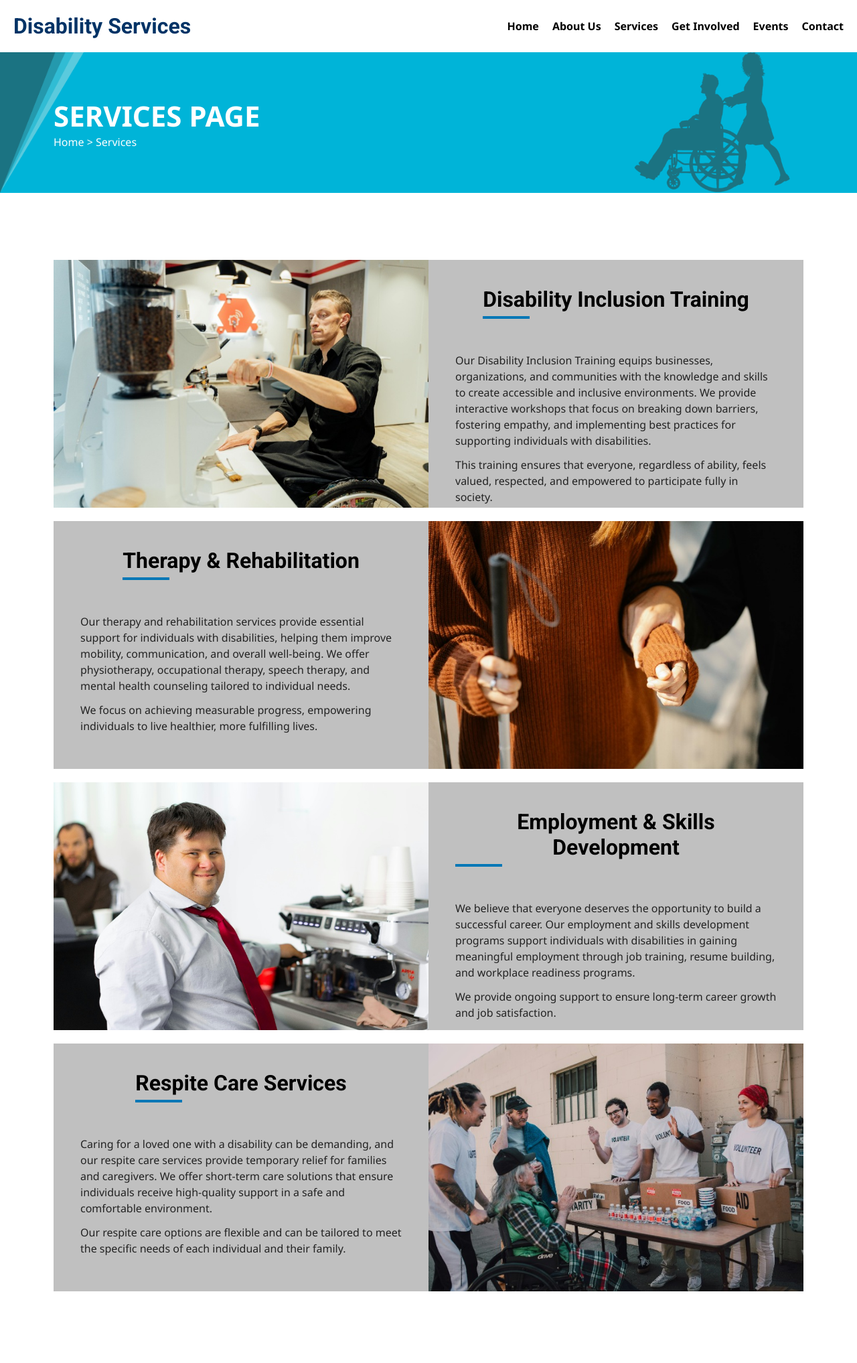
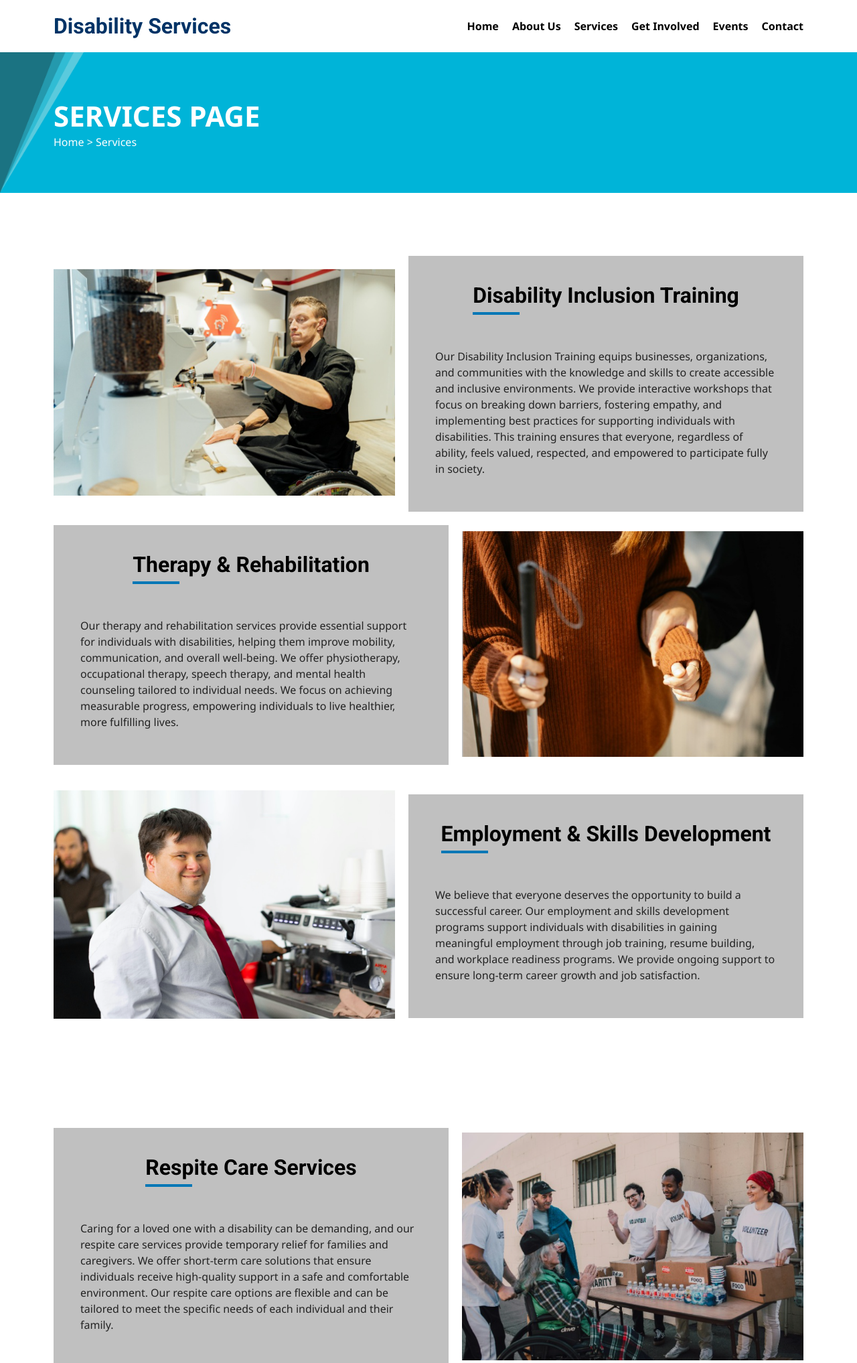
Before and after one commit to nischal2005-gif/disability-backend, a Django app: page /services/ in a window 1280 px wide. Shown: the top 2035 px of the page at 67% size. Run offline with Django 5.2, Linux system fonts and the light colour scheme; data comes from the database, SQL or seed files in the repository; both versions use the stored data as it was after the commit; parts of the project's set-up code (start-up, migrations or seed data) failed here and were passed over.

Commit message:
modifications in file

```diff
--- a/contactapp/admin.py
+++ b/contactapp/admin.py
@@ -1,6 +1,7 @@
 # contactapp/admin.py
 
 from django.contrib import admin
-from .models import Event
+from .models import *
 
 admin.site.register(Event)
+admin.site.register(Service)
--- a/contactapp/templates/services.html
+++ b/contactapp/templates/services.html
@@ -1,146 +1,103 @@
+{% comment %}
 {% load static %}
 
 <!DOCTYPE html>
 <html lang="en">
 <head>
-    <meta charset="UTF-8">
-    <meta name="viewport" content="width=device-width, initial-scale=1.0">
-    <link rel="icon" href="{% static 'images/favicon-32x32.png' %}" sizes="32x32" type="image/png">
-    <link rel="icon" href="{% static 'images/favicon-16x16.png' %}" sizes="16x16" type="image/png">
-    <title>Disability Services Australia - Our Services</title>
-    <link rel="stylesheet" href="{% static 'css/index.css' %}">
-    <link rel="stylesheet" href="{% static 'css/services.css' %}">
+    <meta charset="UTF-8" />
+    <meta name="viewport" content="width=device-width, initial-scale=1" />
+    <title>Disability Services - Our Services</title>
+    <link rel="stylesheet" href="{% static 'css/index.css' %}" />
+    <link rel="stylesheet" href="{% static 'css/services.css' %}" />
 </head>
 <body>
-    <div class="overlay"></div>
 
-    <!-- Header Section -->
-    <header class="header">
+    <!-- Header -->
+    <header class="site-header">
+        <div class="container">
+            <!-- Flex container for logo and nav -->
+            <div class="header-top" style="display: flex; justify-content: space-between; align-items: center;">
                 <div class="logo">
                 <a href="/">
                   <h1>Disability Services</h1>
                 </a>
             </div>
-        <nav>
-            <div class="hamburger" id="hamburger">
-                <div class="hamburger-wrapper">
-                    <div></div>
-                    <div></div>
-                </div>
-            </div>
-            <ul id="navLinks">
+                <nav class="main-nav">
+                    <ul style="display: flex; gap: 20px; list-style: none; margin: 0; padding: 0;">
                         <li><a href="{% url 'home' %}">Home</a></li>
                         <li><a href="{% url 'aboutus' %}">About Us</a></li>
                         <li><a href="{% url 'services' %}">Services</a></li>
                         <li><a href="{% url 'getinvolved' %}">Get Involved</a></li>
                         <li><a href="{% url 'events' %}">Events</a></li>
                         <li><a href="{% url 'contact' %}">Contact</a></li>
+                    </ul>
                 </nav>
+            </div>
+        </div>
     </header>
 
-    <!-- Page Navigation Section -->
+    <!-- Page Banner -->
     <section class="page-navigation">
-        <img src="{% static 'images/reactangle-design2.png' %}" class="page-navigation-bg" alt="">
+        <img src="{% static 'images/reactangle-design2.png' %}" class="page-navigation-bg" alt="Background design" />
         <div class="container">
             <div class="page-navigation-content">
                 <p class="page-name">Services Page</p>
-                <p class="page-link"><a href="/">Home</a> > Services</p>
-            </div>
-            <img class="wheelchair" src="{% static 'images/wheelchair-nurse2.png' %}" alt="Nurse">
-        </div>
-    </section>
-
-    <section class="service1">
-        <div class="container">
-            <div class="service1-wrapper">
-                <div class="service1-img">
-                    <img src="{% static 'images/making-coffee.jpeg' %}" alt="Disability Inclusion Training">
-                </div>
-                <div class="service1-content">
-                    <div class="section-title">
-                        <h2>Disability Inclusion Training</h2>
-                    </div>
-                    <p>Our Disability Inclusion Training equips businesses, organizations, and communities with
-                        the knowledge and skills to create accessible and inclusive environments. We provide
-                        interactive workshops that focus on breaking down barriers, fostering empathy, and
-                        implementing best practices for supporting individuals with disabilities.</p>
-                    <p>This training ensures that everyone, regardless of ability, feels valued, respected, and empowered to participate fully in society.</p>
-                </div>
+                <p class="page-link"><a href="/">Home</a> &gt; Services</p>
             </div>
         </div>
     </section>
 
-    <section class="service1 service2">
+    <!-- Dynamic Services Loop -->
+    {% for service in services %}
+    <section class="service1 {% cycle 'service2' 'service3' 'service4' '' %}">
         <div class="container">
-            <div class="service1-wrapper">
-                <div class="service1-content">
+            <div class="service1-wrapper" style="display: flex; align-items: center; gap: 20px;">
+                {% if forloop.counter0|divisibleby:2 %}
+                <div class="service1-img" style="flex: 1;">
+                    <img src="{{ service.image.url }}" alt="{{ service.title }}" style="width: 100%; height: auto;" />
+                </div>
+                {% endif %}
+
+                <div class="service1-content" style="flex: 1;">
                     <div class="section-title">
-                        <h2>Therapy & Rehabilitation</h2>
+                        <h2>{{ service.title }}</h2>
                     </div>
-                    <p>Our therapy and rehabilitation services provide essential support for individuals with disabilities, helping them improve mobility, communication, and overall well-being. We offer physiotherapy, occupational therapy, speech therapy, and mental health counseling tailored to individual needs.</p>
-                    <p>We focus on achieving measurable progress, empowering individuals to live healthier, more fulfilling lives.</p>
+                    <p>{{ service.description }}</p>
                 </div>
-                <div class="service1-img">
-                    <img src="{% static 'images/support.jpeg' %}" loading="lazy" alt="Therapy & Rehabilitation Image">
+
+                {% if not forloop.counter0|divisibleby:2 %}
+                <div class="service1-img" style="flex: 1;">
+                    <img src="{{ service.image.url }}" alt="{{ service.title }}" style="width: 100%; height: auto;" />
                 </div>
+                {% endif %}
             </div>
         </div>
     </section>
+    {% endfor %}
 
-    <section class="service1 service3">
+    <!-- Footer -->
+    <footer class="site-footer" style="background-color: #f5f5f5; padding: 40px 0;">
         <div class="container">
-            <div class="service1-wrapper">
-                <div class="service1-img">
-                    <img src="{% static 'images/making-coffee2.jpeg' %}" loading="lazy" alt="Employment & Skills Development Image">
-                </div>
-                <div class="service1-content">
-                    <div class="section-title">
-                        <h2>Employment & Skills Development</h2>
-                    </div>
-                    <p>We believe that everyone deserves the opportunity to build a successful career. Our employment and skills development programs support individuals with disabilities in gaining meaningful employment through job training, resume building, and workplace readiness programs.</p>
-                    <p>We provide ongoing support to ensure long-term career growth and job satisfaction.</p>
-                </div>
-            </div>
-        </div>
-    </section>
-
-    <section class="service1 service4">
-        <div class="container">
-            <div class="service1-wrapper">
-                <div class="service1-content">
-                    <div class="section-title">
-                        <h2>Respite Care Services</h2>
-                    </div>
-                    <p>Caring for a loved one with a disability can be demanding, and our respite care services provide temporary relief for families and caregivers. We offer short-term care solutions that ensure individuals receive high-quality support in a safe and comfortable environment.</p>
-                    <p> Our respite care options are flexible and can be tailored to meet the specific needs of each individual and their family.</p>
-                </div>
-                <div class="service1-img">
-                    <img src="{% static 'images/volunteer-group.jpeg' %}" loading="lazy" alt="Respite Care Services Images">
-                </div>
-            </div>
-        </div>
-    </section>
-
-    <!-- Footer Section -->
-    <footer>
-        <div class="container">
-            <div class="footer-wrapper">
-                <ul>
-                    <li>About Us</li>
+            <div class="footer-wrapper" style="display: flex; flex-wrap: wrap; gap: 40px; justify-content: space-between;">
+                <ul style="list-style: none; padding: 0; max-width: 300px;">
+                    <li><strong>About Us</strong></li>
                     <li>Our mission is to create an inclusive and compassionate community that promotes equality and independence for all Australians with disabilities.</li>
                 </ul>
-                <ul>
-                    <li>Quick Links</li>
-                    <li><a href="/"><span><img height="10px" src="{% static 'images/arrow.png' %}" alt=""></span> Home</a></li>
-                    <li><a href="/events/"><span><img height="10px" src="{% static 'images/arrow.png' %}" alt=""></span> Events</a></li>
-                    <li><a href="/getinvolved/"><span><img height="10px" src="{% static 'images/arrow.png' %}" alt=""></span> Get Involved</a></li>
-                    <li><a href="/contact/"><span><img height="10px" src="{% static 'images/arrow.png' %}" alt=""></span> Contact</a></li>
+
+                <ul style="list-style: none; padding: 0;">
+                    <li><strong>Quick Links</strong></li>
+                    <li><a href="/"><img height="10" src="{% static 'images/arrow.png' %}" alt="" /> Home</a></li>
+                    <li><a href="/events/"><img height="10" src="{% static 'images/arrow.png' %}" alt="" /> Events</a></li>
+                    <li><a href="/getinvolved/"><img height="10" src="{% static 'images/arrow.png' %}" alt="" /> Get Involved</a></li>
+                    <li><a href="/contact/"><img height="10" src="{% static 'images/arrow.png' %}" alt="" /> Contact</a></li>
                 </ul>
-                <ul>
-                    <li>Legal Links</li>
-                    <li><a href="#"><span><img height="10px" src="{% static 'images/arrow.png' %}" alt=""></span> Agreements</a></li>
-                    <li><a href="#"><span><img height="10px" src="{% static 'images/arrow.png' %}" alt=""></span> Privacy Policy</a></li>
+
+                <ul style="list-style: none; padding: 0;">
+                    <li><strong>Legal Links</strong></li>
+                    <li><a href="#"><img height="10" src="{% static 'images/arrow.png' %}" alt="" /> Agreements</a></li>
+                    <li><a href="#"><img height="10" src="{% static 'images/arrow.png' %}" alt="" /> Privacy Policy</a></li>
                 </ul>
+
                 <div class="footer-contact">
                     <div>
                         <p class="footer-contact-title">Contact Us</p>
@@ -163,10 +120,143 @@
                         <a href="#"><img src="{% static 'images/twitter.png' %}" alt=""></a>
                     </div>
                 </div>
-                <p class="footer-bottom-text">
-                    All rights Reserved ©Savileaf
+            </div>
+
+            <p class="footer-bottom-text" style="text-align: center; margin-top: 30px;">
+                &copy; 2025 Disability Services. All rights reserved.
             </p>
         </div>
+    </footer>
+
+    <script src="{% static 'js/index.js' %}"></script>
+</body>
+</html> {% endcomment %}
+{% load static %}
+{% load cache %}  {# Add this to enable caching #}
+
+<!DOCTYPE html>
+<html lang="en">
+<head>
+    <meta charset="UTF-8" />
+    <meta name="viewport" content="width=device-width, initial-scale=1" />
+    <title>Disability Services - Our Services</title>
+    <link rel="stylesheet" href="{% static 'css/index.css' %}" />
+    <link rel="stylesheet" href="{% static 'css/services.css' %}" />
+</head>
+<body>
+
+    <!-- Header -->
+    <header class="site-header">
+        <div class="container">
+            <div class="header-top" style="display: flex; justify-content: space-between; align-items: center;">
+                <div class="logo">
+                    <a href="/"><h1>Disability Services</h1></a>
+                </div>
+                <nav class="main-nav">
+                    <ul style="display: flex; gap: 20px; list-style: none; margin: 0; padding: 0;">
+                        <li><a href="{% url 'home' %}">Home</a></li>
+                        <li><a href="{% url 'aboutus' %}">About Us</a></li>
+                        <li><a href="{% url 'services' %}">Services</a></li>
+                        <li><a href="{% url 'getinvolved' %}">Get Involved</a></li>
+                        <li><a href="{% url 'events' %}">Events</a></li>
+                        <li><a href="{% url 'contact' %}">Contact</a></li>
+                    </ul>
+                </nav>
+            </div>
+        </div>
+    </header>
+
+    <!-- Page Banner -->
+    <section class="page-navigation">
+        <img src="{% static 'images/reactangle-design2.png' %}" class="page-navigation-bg" alt="Background design" />
+        <div class="container">
+            <div class="page-navigation-content">
+                <p class="page-name">Services Page</p>
+                <p class="page-link"><a href="/">Home</a> &gt; Services</p>
+            </div>
+        </div>
+    </section>
+
+    <!-- Dynamic Services Loop with Caching -->
+    {% for service in services %}
+        {% cache 900 service_block service.id %}
+        <section class="service1 {% cycle 'service2' 'service3' 'service4' '' %}">
+            <div class="container">
+                <div class="service1-wrapper" style="display: flex; align-items: center; gap: 20px;">
+                    {% if forloop.counter0|divisibleby:2 %}
+                    <div class="service1-img" style="flex: 1;">
+                        <img src="{{ service.image.url }}" alt="{{ service.title }}" style="width: 100%; height: auto;" />
+                    </div>
+                    {% endif %}
+
+                    <div class="service1-content" style="flex: 1;">
+                        <div class="section-title">
+                            <h2>{{ service.title }}</h2>
+                        </div>
+                        <p>{{ service.description }}</p>
+                    </div>
+
+                    {% if not forloop.counter0|divisibleby:2 %}
+                    <div class="service1-img" style="flex: 1;">
+                        <img src="{{ service.image.url }}" alt="{{ service.title }}" style="width: 100%; height: auto;" />
+                    </div>
+                    {% endif %}
+                </div>
+            </div>
+        </section>
+        {% endcache %}
+    {% endfor %}
+
+    <!-- Footer -->
+    <footer class="site-footer" style="background-color: #f5f5f5; padding: 40px 0;">
+        <div class="container">
+            <div class="footer-wrapper" style="display: flex; flex-wrap: wrap; gap: 40px; justify-content: space-between;">
+                <ul style="list-style: none; padding: 0; max-width: 300px;">
+                    <li><strong>About Us</strong></li>
+                    <li>Our mission is to create an inclusive and compassionate community that promotes equality and independence for all Australians with disabilities.</li>
+                </ul>
+
+                <ul style="list-style: none; padding: 0;">
+                    <li><strong>Quick Links</strong></li>
+                    <li><a href="/"><img height="10" src="{% static 'images/arrow.png' %}" alt="" /> Home</a></li>
+                    <li><a href="/events/"><img height="10" src="{% static 'images/arrow.png' %}" alt="" /> Events</a></li>
+                    <li><a href="/getinvolved/"><img height="10" src="{% static 'images/arrow.png' %}" alt="" /> Get Involved</a></li>
+                    <li><a href="/contact/"><img height="10" src="{% static 'images/arrow.png' %}" alt="" /> Contact</a></li>
+                </ul>
+
+                <ul style="list-style: none; padding: 0;">
+                    <li><strong>Legal Links</strong></li>
+                    <li><a href="#"><img height="10" src="{% static 'images/arrow.png' %}" alt="" /> Agreements</a></li>
+                    <li><a href="#"><img height="10" src="{% static 'images/arrow.png' %}" alt="" /> Privacy Policy</a></li>
+                </ul>
+
+                <div class="footer-contact">
+                    <div>
+                        <p class="footer-contact-title">Contact Us</p>
+                        <div class="footer-contact-item">
+                            <img src="{% static 'images/address.png' %}" alt="">
+                            <p>NSW, Australia</p>
+                        </div>
+                        <div class="footer-contact-item">
+                            <img src="{% static 'images/phone.png' %}" alt="">
+                            <p>01 2345 6789</p>
+                        </div>
+                        <div class="footer-contact-item">
+                            <img src="{% static 'images/gmail.png' %}" alt="">
+                            <p>info@disabled.com</p>
+                        </div>
+                    </div>
+                    <div class="footer-social">
+                        <a href="#"><img src="{% static 'images/facebook.png' %}" alt=""></a>
+                        <a href="#"><img src="{% static 'images/instagram.png' %}" alt=""></a>
+                        <a href="#"><img src="{% static 'images/twitter.png' %}" alt=""></a>
+                    </div>
+                </div>
+            </div>
+
+            <p class="footer-bottom-text" style="text-align: center; margin-top: 30px;">
+                &copy; 2025 Disability Services. All rights reserved.
+            </p>
         </div>
     </footer>
 
--- a/contactapp/views.py
+++ b/contactapp/views.py
@@ -1,4 +1,4 @@
-from .models import Event
+from .models import *
 import requests
 from django.conf import settings
 from django.shortcuts import render, redirect
@@ -39,9 +39,10 @@ def contact_view(request):
 
 def index_view(request):
       return render(request,'index.html')
-
+@cache_page(60*3)
 def services_view(request):
-      return render(request,'services.html')
+      services=Service.objects.all()
+      return render(request,'services.html',{'services':services})
 
 def getinvolved_view(request):
       return render(request, 'getinvolved.html')
--- a/static/css/events.css
+++ b/static/css/events.css
@@ -193,6 +193,7 @@
     display: block;         /* Moves link to its own line */
     margin-top: 16px;       /* Adds space from text above (approx. 2 lines) */
     color: #003366;
+    width: fit-content;
     text-decoration: underline;
     color: aliceblue;
 }
--- a/static/css/services.css
+++ b/static/css/services.css
@@ -94,7 +94,7 @@
 
     /* Service4 Section */
     .service4 {
-        padding-bottom: 90px;
+        padding-bottom: 100px;
     }
     .service4 .service1-wrapper{
         flex-direction: column-reverse;
```
Also changed, not shown: contactapp/models.py (+8 -0 lines), contactapp/templates/contact.html (+20 -0 lines), static/css/contact.css (+20 -0 lines), contactapp/migrations/0002_service.py (added), db.sqlite3, media/services/Screenshot_2025-05-27_133018.png (added), media/services/Screenshot_2025-07-07_161536.png (added), media/services/Screenshot_2025-07-07_161745.png (added), media/services/Screenshot_2025-07-07_161904.png (added), media/services/Screenshot_2025-07-07_162012.png (added), media/services/charityimage.jpg (added), media/services/charityimage_x2Mgvwl.jpg (added). Lines whose indentation alone changed are shown as unchanged.
